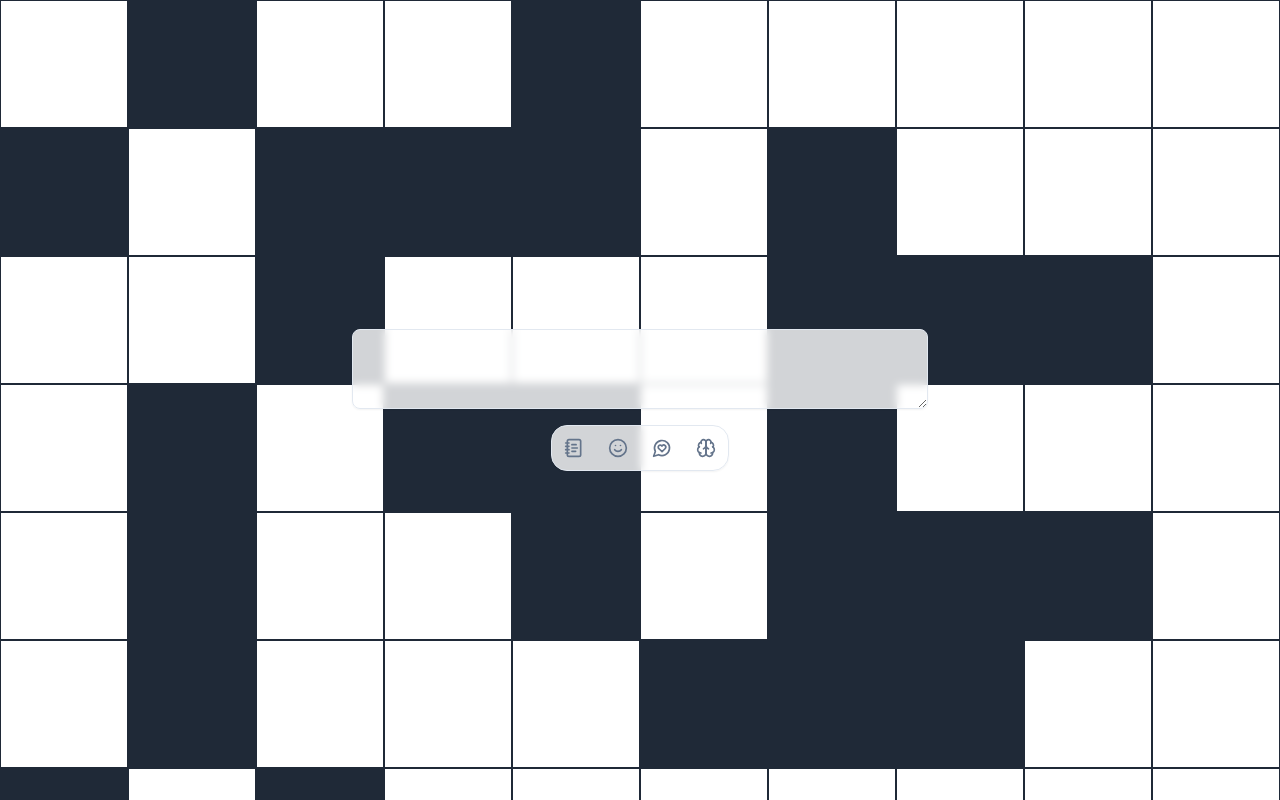
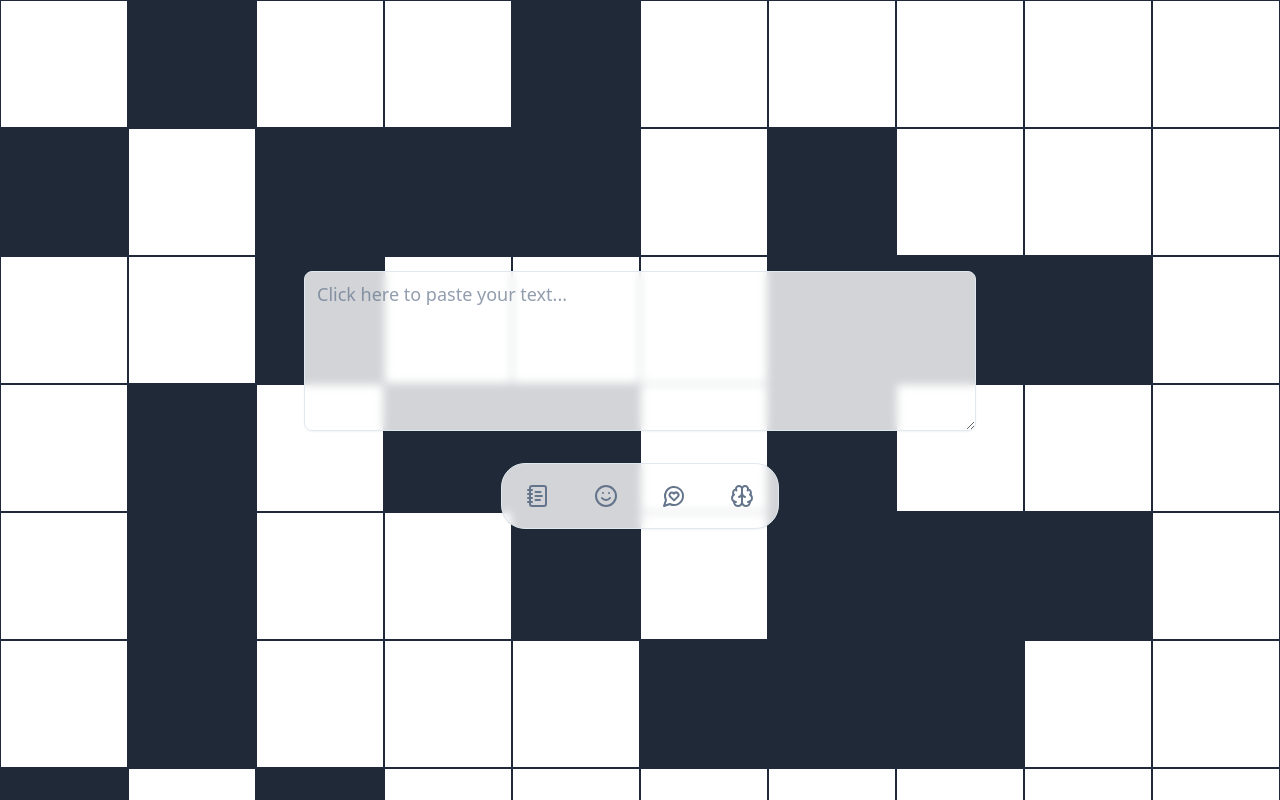
Before and after one commit to RealNickey/What-Happend-, a React (Vite) app: page / in a window 1280 px wide. Built offline with nearby package versions, Linux system fonts and the light colour scheme.

Commit message:
clipboard stuff

```diff
--- a/src/App.jsx
+++ b/src/App.jsx
@@ -1,7 +1,7 @@
 import { Textarea } from "./components/ui/textarea";
 import FlickeringGrid from "./components/ui/flickering-grid";
 import { ExpandableTabs } from "./components/ui/expandable-tabs";
-import { NotebookText,Smile,MessageCircleHeart,Brain } from "lucide-react";
+import { NotebookText, Smile, MessageCircleHeart, Brain } from "lucide-react";
 
 function App() {
   const tabs = [
@@ -14,11 +14,29 @@ function App() {
   return (
     <>
       <FlickeringGrid />
-      <div className="fixed inset-0 flex flex-col items-center justify-center gap-4 p-4">
-        <Textarea className="w-full max-w-xl bg-background/80 backdrop-blur-sm" />
+      <div className="fixed inset-0 flex flex-col items-center justify-center gap-6 p-4 md:gap-8">
+        <Textarea
+          placeholder="Click here to paste your text..."
+          onClick={async (e) => {
+            if (!e.target.value) {
+              try {
+                const text = await navigator.clipboard.readText();
+                e.target.value = text;
+              } catch (err) {
+                console.error("Failed to read clipboard:", err);
+              }
+            }
+          }}
+          onPaste={(e) => {
+            e.preventDefault();
+            const text = e.clipboardData.getData("text");
+            e.target.value = text;
+          }}
+          className="min-h-[120px] w-full max-w-2xl bg-background/80 text-base backdrop-blur-sm md:min-h-[160px] md:text-lg"
+        />
         <ExpandableTabs
           tabs={tabs}
-          className="max-w-[300px] bg-background/80 backdrop-blur-sm"
+          className="max-w-[400px] bg-background/80 text-base backdrop-blur-sm md:text-lg"
         />
       </div>
     </>
--- a/src/components/ui/expandable-tabs.jsx
+++ b/src/components/ui/expandable-tabs.jsx
@@ -1,4 +1,4 @@
-"use client";;
+"use client";
 import * as React from "react";
 import { AnimatePresence, motion } from "framer-motion";
 import { useOnClickOutside } from "usehooks-ts";
@@ -7,13 +7,13 @@ import { cn } from "@/lib/utils";
 const buttonVariants = {
   initial: {
     gap: 0,
-    paddingLeft: ".5rem",
-    paddingRight: ".5rem",
+    paddingLeft: "1rem",
+    paddingRight: "1rem",
   },
   animate: (isSelected) => ({
-    gap: isSelected ? ".5rem" : 0,
-    paddingLeft: isSelected ? "1rem" : ".5rem",
-    paddingRight: isSelected ? "1rem" : ".5rem",
+    gap: isSelected ? "1rem" : 0,
+    paddingLeft: isSelected ? "1.5rem" : "1rem",
+    paddingRight: isSelected ? "1.5rem" : "1rem",
   }),
 };
 
@@ -29,7 +29,7 @@ export function ExpandableTabs({
   tabs,
   className,
   activeColor = "text-primary",
-  onChange
+  onChange,
 }) {
   const [selected, setSelected] = React.useState(null);
   const outsideClickRef = React.useRef(null);
@@ -45,16 +45,17 @@ export function ExpandableTabs({
   };
 
   const Separator = () => (
-    <div className="mx-1 h-[24px] w-[1.2px] bg-border" aria-hidden="true" />
+    <div className="mx-2 h-[32px] w-[1.5px] bg-border" aria-hidden="true" />
   );
 
   return (
-    (<div
+    <div
       ref={outsideClickRef}
       className={cn(
-        "flex flex-wrap items-center gap-2 rounded-2xl border bg-background p-1 shadow-sm",
-        className
-      )}>
+        "flex flex-wrap items-center gap-3 rounded-3xl border bg-background p-2 shadow-sm",
+        className,
+      )}
+    >
       {tabs.map((tab, index) => {
         if (tab.type === "separator") {
           return <Separator key={`separator-${index}`} />;
@@ -62,7 +63,7 @@ export function ExpandableTabs({
 
         const Icon = tab.icon;
         return (
-          (<motion.button
+          <motion.button
             key={tab.title}
             variants={buttonVariants}
             initial={false}
@@ -71,12 +72,13 @@ export function ExpandableTabs({
             onClick={() => handleSelect(index)}
             transition={transition}
             className={cn(
-              "relative flex items-center rounded-xl px-4 py-2 text-sm font-medium transition-colors duration-300",
+              "relative flex items-center rounded-2xl px-6 py-3 text-base font-medium transition-colors duration-300",
               selected === index
                 ? cn("bg-muted", activeColor)
-                : "text-muted-foreground hover:bg-muted hover:text-foreground"
-            )}>
-            <Icon size={20} />
+                : "text-muted-foreground hover:bg-muted hover:text-foreground",
+            )}
+          >
+            <Icon size={24} />
             <AnimatePresence initial={false}>
               {selected === index && (
                 <motion.span
@@ -85,14 +87,15 @@ export function ExpandableTabs({
                   animate="animate"
                   exit="exit"
                   transition={transition}
-                  className="overflow-hidden">
+                  className="overflow-hidden"
+                >
                   {tab.title}
                 </motion.span>
               )}
             </AnimatePresence>
-          </motion.button>)
+          </motion.button>
         );
       })}
-    </div>)
+    </div>
   );
 }
```
